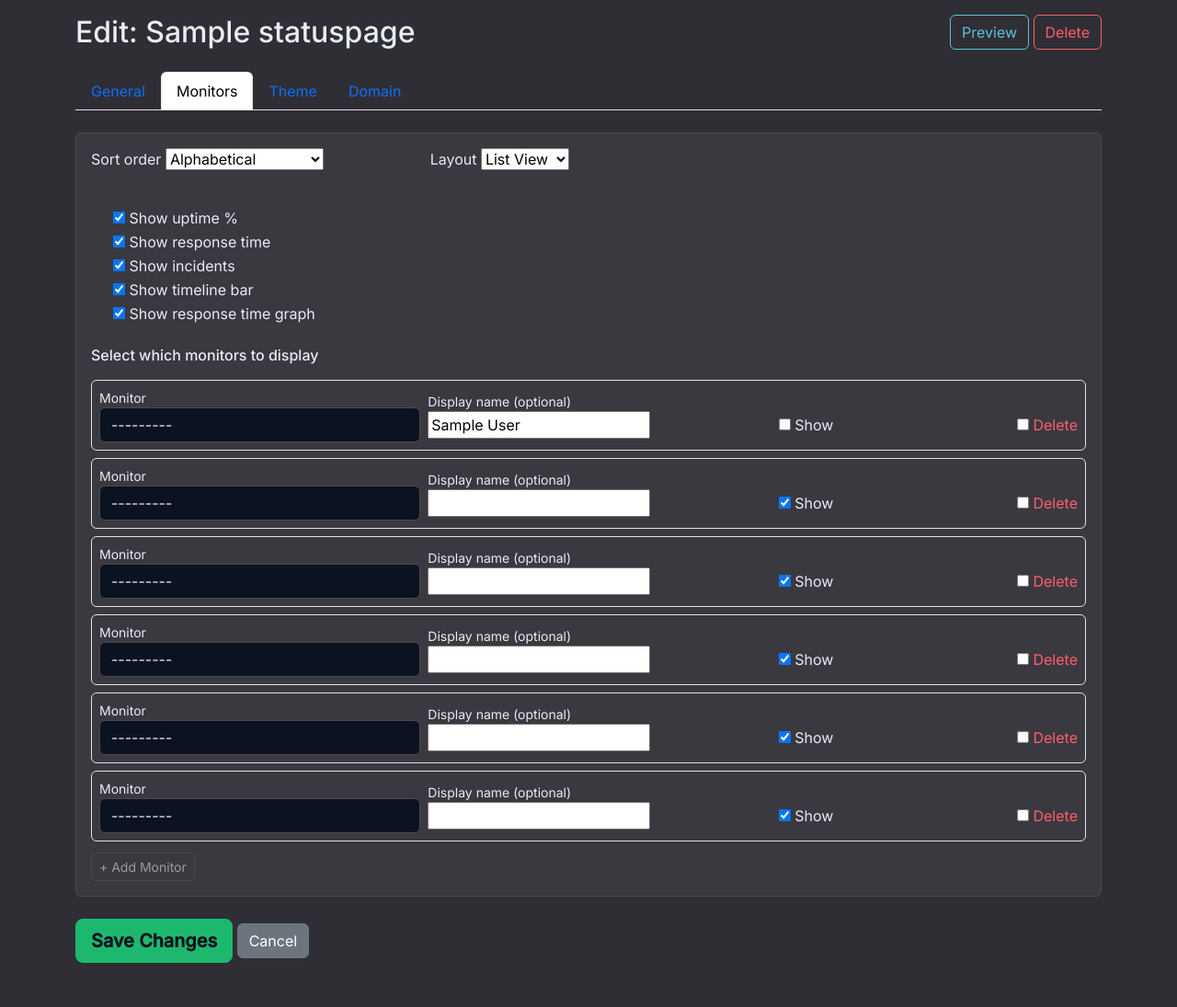
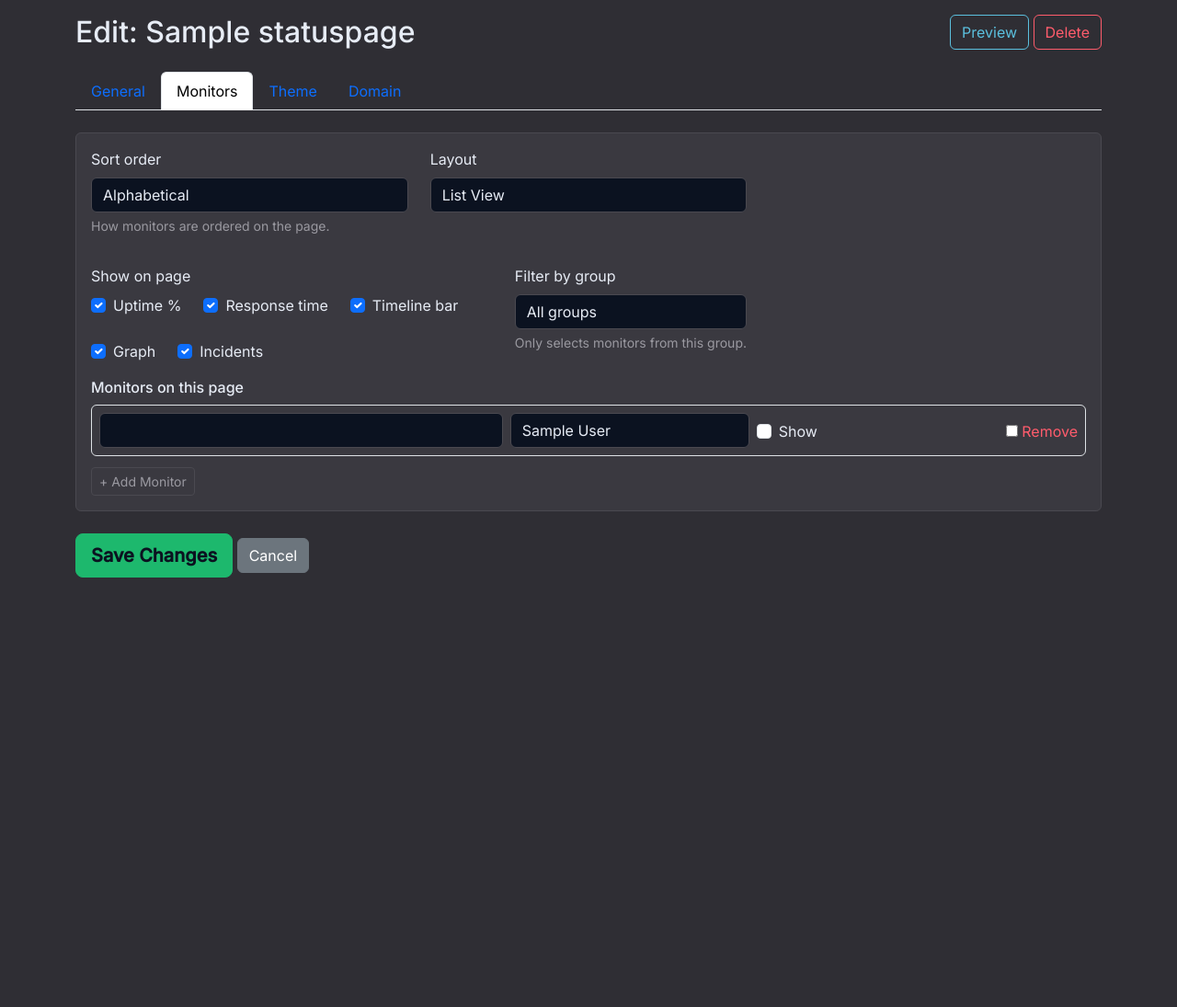
Before and after one commit to sakul7-stack/pingPilot, a Django app: page /dashboard/status-pages/1/ in a window 1280 px wide, after a click on "Monitors". Shown: the part 105-1200 px from the top of the page at 92% size. After the commit the page ends 733 px from the top, so only its background shows below. Run offline with Django 5.2, Linux system fonts and the light colour scheme; a user stored in the database is signed in; tables that the repository leaves empty hold one stand-in row (values such as "Sample post"); grey boxes marked "Sample" are stand-in pictures; data that the repository does not hold is empty.

Commit message:
improve status page forms

```diff
--- a/heartbeat/models.py
+++ b/heartbeat/models.py
@@ -58,6 +58,9 @@ class Monitor(models.Model):
             models.Index(fields=["next_check_at"]),
             models.Index(fields=["user"]),
         ]
+
+    def __str__(self):
+        return self.name
 
 
 
--- a/statuspage/forms.py
+++ b/statuspage/forms.py
@@ -13,13 +13,26 @@ class StatusPageForm(forms.ModelForm):
                     'created_at', 'updated_at', 'domain_claimed_at',
                     'dns_instructions']
         widgets = {
-            'description': forms.Textarea(attrs={'rows': 3}),
-            'header_color': forms.TextInput(attrs={'type': 'color'}),
-            'accent_color': forms.TextInput(attrs={'type': 'color'}),
-            'access_password': forms.PasswordInput(attrs={'autocomplete': 'new-password'}),
-            'footer_text': forms.Textarea(attrs={'rows': 2}),
-            'logo_url': forms.URLInput(attrs={'autocomplete': 'off', 'placeholder': 'https://example.com/logo.png'}),
-            'favicon_url': forms.URLInput(attrs={'autocomplete': 'off', 'placeholder': 'https://example.com/favicon.ico'}),
+            'title': forms.TextInput(attrs={'class': 'form-control', 'placeholder': 'e.g. My Company Status'}),
+            'description': forms.Textarea(attrs={'class': 'form-control', 'rows': 3}),
+            'logo_url': forms.URLInput(attrs={'class': 'form-control', 'autocomplete': 'off', 'placeholder': 'https://example.com/logo.png'}),
+            'favicon_url': forms.URLInput(attrs={'class': 'form-control', 'autocomplete': 'off', 'placeholder': 'https://example.com/favicon.ico'}),
+            'theme': forms.Select(attrs={'class': 'form-select'}),
+            'layout': forms.Select(attrs={'class': 'form-select'}),
+            'sort_order': forms.Select(attrs={'class': 'form-select'}),
+            'show_uptime': forms.CheckboxInput(attrs={'class': 'form-check-input'}),
+            'show_response_time': forms.CheckboxInput(attrs={'class': 'form-check-input'}),
+            'show_incidents': forms.CheckboxInput(attrs={'class': 'form-check-input'}),
+            'show_timeline': forms.CheckboxInput(attrs={'class': 'form-check-input'}),
+            'show_graph': forms.CheckboxInput(attrs={'class': 'form-check-input'}),
+            'header_color': forms.TextInput(attrs={'class': 'form-control form-control-color', 'type': 'color'}),
+            'accent_color': forms.TextInput(attrs={'class': 'form-control form-control-color', 'type': 'color'}),
+            'custom_domain': forms.TextInput(attrs={'class': 'form-control', 'autocomplete': 'off', 'placeholder': 'status.yourdomain.com'}),
+            'meta_description': forms.TextInput(attrs={'class': 'form-control'}),
+            'footer_text': forms.Textarea(attrs={'class': 'form-control', 'rows': 2}),
+            'is_published': forms.CheckboxInput(attrs={'class': 'form-check-input'}),
+            'password_protected': forms.CheckboxInput(attrs={'class': 'form-check-input'}),
+            'access_password': forms.PasswordInput(attrs={'class': 'form-control', 'autocomplete': 'new-password'}),
         }
 
 
@@ -37,13 +50,27 @@ class StatusPageMonitorForm(forms.ModelForm):
     class Meta:
         model = StatusPageMonitor
         fields = ['monitor', 'display_name', 'show_on_page']
+        widgets = {
+            'display_name': forms.TextInput(attrs={'class': 'form-control', 'placeholder': 'Optional'}),
+            'show_on_page': forms.CheckboxInput(attrs={'class': 'form-check-input'}),
+        }
 
     def __init__(self, *args, **kwargs):
         user = kwargs.pop('user', None)
         status_page = kwargs.pop('status_page', None)
         super().__init__(*args, **kwargs)
         if user:
-            self.fields['monitor'].queryset = user.monitor_set.all()
+            monitors = user.monitor_set.all().order_by('group', 'name')
+            self.fields['monitor'].queryset = monitors
+            self.fields['monitor'].choices = [
+                (mon.pk, self._monitor_label(mon)) for mon in monitors
+            ]
+
+    @staticmethod
+    def _monitor_label(mon):
+        if mon.group:
+            return f"[{mon.group}] {mon.name}"
+        return mon.name
 
 
 class BaseStatusPageMonitorFormSet(BaseInlineFormSet):
@@ -62,6 +89,6 @@ StatusPageMonitorFormSet = inlineformset_factory(
     StatusPage, StatusPageMonitor,
     form=StatusPageMonitorForm,
     formset=BaseStatusPageMonitorFormSet,
-    extra=5,
+    extra=0,
     can_delete=True,
 )
--- a/statuspage/templates/statuspage/edit.html
+++ b/statuspage/templates/statuspage/edit.html
@@ -97,61 +97,75 @@
               <div class="col-md-4 mb-3">
                 <label class="form-label">{{ form.sort_order.label }}</label>
                 {{ form.sort_order }}
+                <div class="form-text text-muted">How monitors are ordered on the page.</div>
               </div>
               <div class="col-md-4 mb-3">
                 <label class="form-label">{{ form.layout.label }}</label>
                 {{ form.layout }}
               </div>
             </div>
-            <div class="mb-3">
+
+            <div class="row mb-3">
+              <div class="col-md-5">
+                <label class="form-label">Show on page</label>
+                <div class="d-flex flex-wrap gap-4">
                   <div class="form-check">
                     {{ form.show_uptime }}
-                <label class="form-check-label" for="{{ form.show_uptime.id_for_label }}">Show uptime %</label>
+                    <label class="form-check-label" for="{{ form.show_uptime.id_for_label }}">Uptime %</label>
                   </div>
                   <div class="form-check">
                     {{ form.show_response_time }}
-                <label class="form-check-label" for="{{ form.show_response_time.id_for_label }}">Show response time</label>
+                    <label class="form-check-label" for="{{ form.show_response_time.id_for_label }}">Response time</label>
+                  </div>
+                  <div class="form-check">
+                    {{ form.show_timeline }}
+                    <label class="form-check-label" for="{{ form.show_timeline.id_for_label }}">Timeline bar</label>
+                  </div>
+                  <div class="form-check">
+                    {{ form.show_graph }}
+                    <label class="form-check-label" for="{{ form.show_graph.id_for_label }}">Graph</label>
                   </div>
                   <div class="form-check">
                     {{ form.show_incidents }}
-                <label class="form-check-label" for="{{ form.show_incidents.id_for_label }}">Show incidents</label>
+                    <label class="form-check-label" for="{{ form.show_incidents.id_for_label }}">Incidents</label>
                   </div>
-              <div class="form-check">
-                {{ form.show_timeline }}
-                <label class="form-check-label" for="{{ form.show_timeline.id_for_label }}">Show timeline bar</label>
                 </div>
-              <div class="form-check">
-                {{ form.show_graph }}
-                <label class="form-check-label" for="{{ form.show_graph.id_for_label }}">Show response time graph</label>
+              </div>
+              <div class="col-md-3">
+                <label class="form-label">Filter by group</label>
+                <select class="form-select" onchange="filterMonitors(this.value)">
+                  <option value="">All groups</option>
+                  {% for g in groups %}<option value="{{ g }}">{{ g }}</option>{% endfor %}
+                </select>
+                <div class="form-text text-muted">Only selects monitors from this group.</div>
               </div>
             </div>
 
-            <h6 class="mt-4 mb-3">Select which monitors to display</h6>
+            <h6 class="mt-3 mb-2">Monitors on this page</h6>
             {{ formset.management_form }}
             <div id="monitor-forms">
               {% for f in formset %}
               <div class="border rounded p-2 mb-2 monitor-form">
                 {{ f.id }}
                 <div class="row g-2 align-items-center">
-                  <div class="col-4">
-                    <label class="form-label small mb-0">Monitor</label>
+                  <div class="col-5">
                     {{ f.monitor }}
+                    {% for e in f.monitor.errors %}<div class="text-danger small">{{ e }}</div>{% endfor %}
                   </div>
-                  <div class="col-4">
-                    <label class="form-label small mb-0">Display name (optional)</label>
+                  <div class="col-3">
                     {{ f.display_name }}
                   </div>
                   <div class="col-2">
-                    <div class="form-check mt-4">
+                    <div class="form-check mt-1">
                       {{ f.show_on_page }}
                       <label class="form-check-label" for="{{ f.show_on_page.id_for_label }}">Show</label>
                     </div>
                   </div>
                   <div class="col-2 text-end">
                     {% if f.DELETE %}
-                    <div class="form-check mt-4">
+                    <div class="form-check mt-1">
                       {{ f.DELETE }}
-                      <label class="form-check-label text-danger" for="{{ f.DELETE.id_for_label }}">Delete</label>
+                      <label class="form-check-label text-danger" for="{{ f.DELETE.id_for_label }}">Remove</label>
                     </div>
                     {% endif %}
                   </div>
@@ -288,17 +302,67 @@ function verifyDomain() {
 }
 
 let monIdx = {{ formset.total_form_count }};
-const emptyForm = `{{ formset.empty_form.as_p|escapejs }}`;
+const ALL_OPTIONS = [];
+document.querySelectorAll('#monitor-forms select').forEach(sel => {
+  [...sel.options].forEach(o => ALL_OPTIONS.push({ sel, value: o.value, label: o.label }));
+});
+
+function rowTemplate(i) {
+  return `
+    <div class="border rounded p-2 mb-2 monitor-form">
+      <div class="row g-2 align-items-center">
+        <div class="col-5">
+          <select name="monitors-${i}-monitor" class="form-select" id="id_monitors-${i}-monitor"></select>
+        </div>
+        <div class="col-3">
+          <input type="text" name="monitors-${i}-display_name" class="form-control" placeholder="Optional" id="id_monitors-${i}-display_name" maxlength="200">
+        </div>
+        <div class="col-2">
+          <div class="form-check mt-1">
+            <input type="checkbox" name="monitors-${i}-show_on_page" class="form-check-input" id="id_monitors-${i}-show_on_page" checked>
+            <label class="form-check-label" for="id_monitors-${i}-show_on_page">Show</label>
+          </div>
+        </div>
+        <div class="col-2 text-end">
+          <button type="button" class="btn btn-sm btn-outline-danger" onclick="this.closest('.monitor-form').remove(); syncCount()">&times;</button>
+        </div>
+      </div>
+    </div>`;
+}
+
+function syncCount() {
+  const n = document.querySelectorAll('#monitor-forms .monitor-form').length;
+  document.querySelector('#id_monitors-TOTAL_FORMS').value = n;
+}
+
 function addMonitorRow() {
   const container = document.getElementById('monitor-forms');
-  const div = document.createElement('div');
-  div.className = 'border rounded p-2 mb-2 monitor-form';
-  div.innerHTML = emptyForm.replace(/__prefix__/g, monIdx);
-  container.appendChild(div);
-  monIdx++;
-  document.querySelector('#id_monitors-TOTAL_FORMS').value = monIdx;
+  const i = monIdx++;
+  container.insertAdjacentHTML('beforeend', rowTemplate(i));
+  const sel = container.querySelector('select[name="monitors-' + i + '-monitor"]');
+  ALL_OPTIONS.forEach(o => {
+    const opt = new Option(o.label, o.value);
+    sel.appendChild(opt);
+  });
+  if (currentGroup) filterMonitors(currentGroup);
+  syncCount();
 }
 
-document.addEventListener('DOMContentLoaded', updateDns);
+let currentGroup = '';
+function filterMonitors(group) {
+  currentGroup = group;
+  document.querySelectorAll('#monitor-forms select').forEach(sel => {
+    if (!sel.value) sel.selectedIndex = -1;
+    [...sel.options].forEach(o => {
+      const show = !group || o.label.indexOf('[' + group + ']') === 0;
+      o.hidden = !show;
+    });
+  });
+}
+
+document.addEventListener('DOMContentLoaded', function() {
+  updateDns();
+  syncCount();
+});
 </script>
 {% endblock %}
--- a/statuspage/views.py
+++ b/statuspage/views.py
@@ -14,7 +14,7 @@ from django_ratelimit.decorators import ratelimit
 import dns.resolver
 from urllib.parse import urlparse
 
-from heartbeat.models import HeartBeat as Heartbeat, Incident
+from heartbeat.models import HeartBeat as Heartbeat, Incident, Monitor
 from .models import StatusPage, StatusPageIncident
 from .forms import StatusPageForm, StatusPageCreateForm, StatusPageMonitorFormSet
 from .utils import build_timeline
@@ -57,6 +57,13 @@ def statuspage_create(request):
 @login_required
 def statuspage_edit(request, pk):
     page = get_object_or_404(StatusPage, pk=pk, user=request.user)
+    groups = list(
+        Monitor.objects.filter(user=request.user)
+        .exclude(group="")
+        .values_list("group", flat=True)
+        .distinct()
+        .order_by("group")
+    )
     if request.method == 'POST':
         form = StatusPageForm(request.POST, instance=page)
         formset = StatusPageMonitorFormSet(request.POST, instance=page, user=request.user)
@@ -78,6 +85,7 @@ def statuspage_edit(request, pk):
         'form': form,
         'formset': formset,
         'page': page,
+        'groups': groups,
         'site_url': settings.SITE_URL.rstrip('/'),
         'status_page_domain': settings.STATUS_PAGE_DOMAIN,
         'verification_prefix': settings.VERIFICATION_PREFIX,
```
Lines whose indentation alone changed are shown as unchanged.
